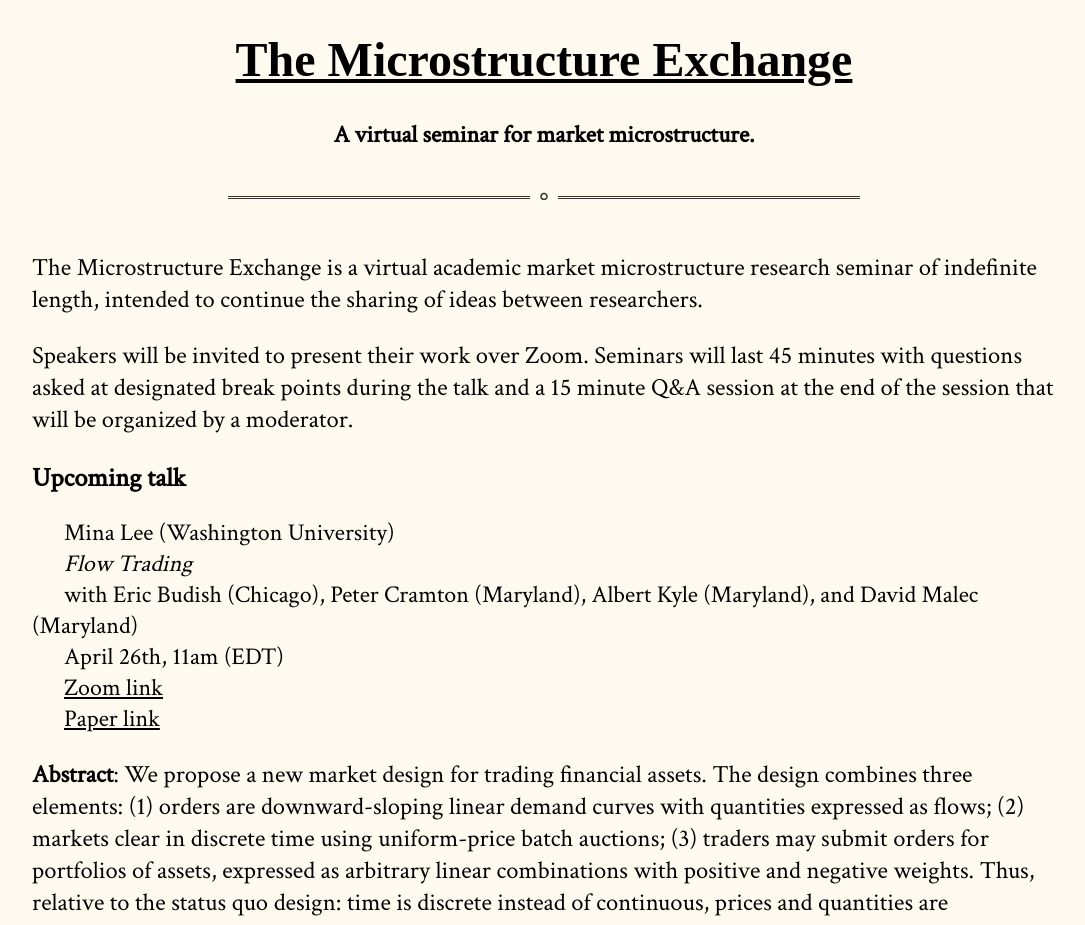
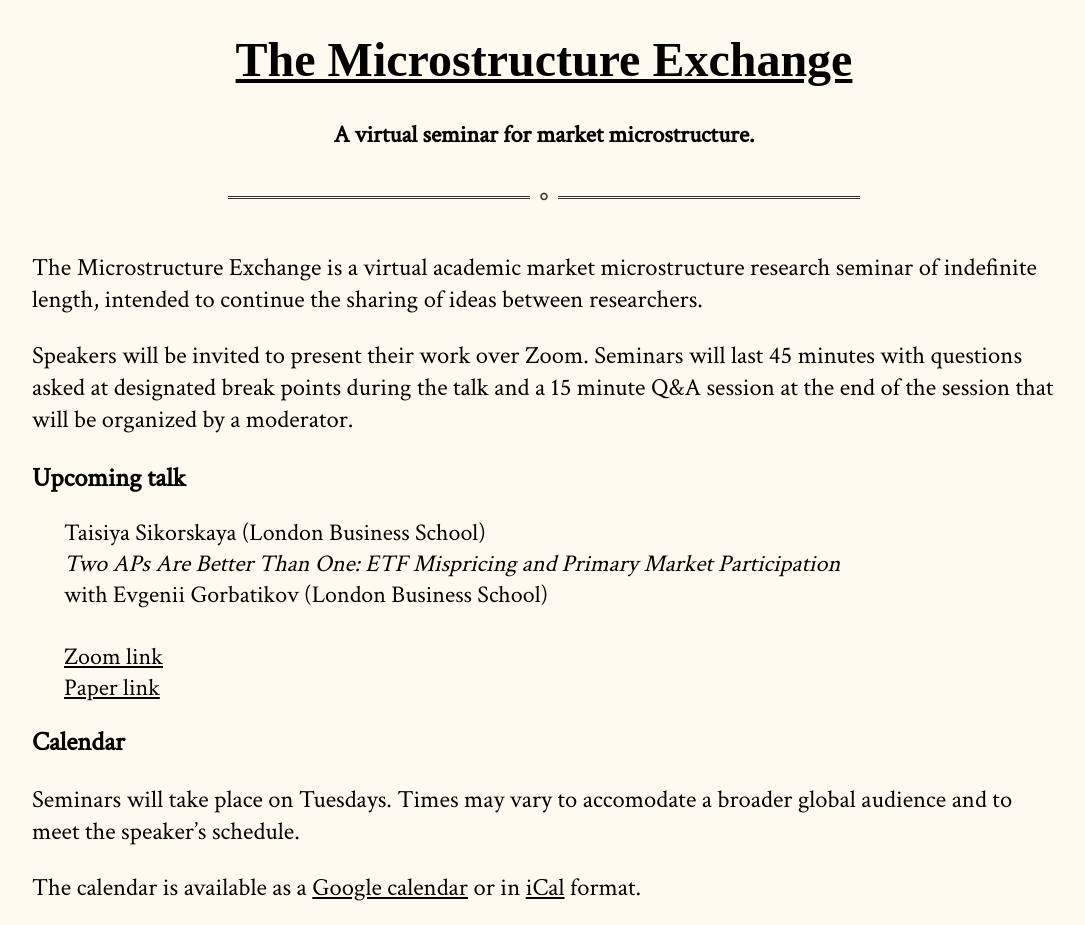
Before and after one commit to cpfiffer/microstructure.exchange, a Jekyll site: the page built from index.md, in a window 1280 px wide and 1400 px high, cut to the strip 0-925 px from the top of the window. Shown: the whole strip, without its empty margins (96-1181 px from the left). Built offline with Jekyll 4.4.1, drawn with Linux system fonts in a browser that asks for light colours; some web fonts are replaced; some of the changed text lies outside the part shown.

Commit message:
Add next speaker

```diff
--- a/_config.yml
+++ b/_config.yml
@@ -11,12 +11,12 @@ github:
   owner_name: Cameron Pfiffer
 
 speaker-info:
-  speaker-name: "Mina Lee (Washington University)"
-  speaker-paper: "Flow Trading"
-  coauthors: "Eric Budish (Chicago), Peter Cramton (Maryland), Albert Kyle (Maryland), and David Malec (Maryland)"
-  speaker-date: April 26th, 11am (EDT)
+  speaker-name: "Taisiya Sikorskaya (London Business School)"
+  speaker-paper: "Two APs Are Better Than One: ETF Mispricing and Primary Market Participation"
+  coauthors: "Evgenii Gorbatikov (London Business School)"
+  # speaker-date: April 26th, 11am (EDT)
   # discussant: "Michael Noe (Eurex), Amit Goyal (SFI/Lausanne), and Eric Uhlmann (INSEAD)"
-  paper-link: /papers/Flow trading 2022Apr22.pdf
+  paper-link: https://papers.ssrn.com/sol3/papers.cfm?abstract_id=3923503
   webinar-link: https://stockholmuniversity.zoom.us/j/66623062541
   # slides-link: /slides/RobinhoodSlides_TME.pdf
 
--- a/index.md
+++ b/index.md
@@ -18,7 +18,7 @@ Speakers will be invited to present their work over Zoom. Seminars will last 45
 
 {% include upcoming-speaker.html %}
 
-**Abstract**: We propose a new market design for trading financial assets. The design combines three elements: (1) orders are downward-sloping linear demand curves with quantities expressed as flows; (2) markets clear in discrete time using uniform-price batch auctions; (3) traders may submit orders for portfolios of assets, expressed as arbitrary linear combinations with positive and negative weights. Thus, relative to the status quo design: time is discrete instead of continuous, prices and quantities are continuous instead of discrete, and traders can directly trade arbitrary portfolios. Clearing prices and quantities are shown to exist, with the latter unique, despite the wide variety of preferences that can be expressed via portfolio orders. Calculating prices and quantities is shown to be computationally feasible. Microfoundations for portfolio orders are provided. The proposal has six advantages over the current market design. Flow trading (1) eliminates sniping and the speed race, (2) avoids the complexities and inefficiencies caused by tick-size constraints, (3) reduces the cost and complexity of trading large quantities over time, (4) reduces the cost and complexity of trading portfolios, (5) reduces the cost and complexity of providing liquidity in correlated assets, and (6) improves fairness and transparency of optimal execution.
+<!-- **Abstract**: We propose a new market design for trading financial assets. The design combines three elements: (1) orders are downward-sloping linear demand curves with quantities expressed as flows; (2) markets clear in discrete time using uniform-price batch auctions; (3) traders may submit orders for portfolios of assets, expressed as arbitrary linear combinations with positive and negative weights. Thus, relative to the status quo design: time is discrete instead of continuous, prices and quantities are continuous instead of discrete, and traders can directly trade arbitrary portfolios. Clearing prices and quantities are shown to exist, with the latter unique, despite the wide variety of preferences that can be expressed via portfolio orders. Calculating prices and quantities is shown to be computationally feasible. Microfoundations for portfolio orders are provided. The proposal has six advantages over the current market design. Flow trading (1) eliminates sniping and the speed race, (2) avoids the complexities and inefficiencies caused by tick-size constraints, (3) reduces the cost and complexity of trading large quantities over time, (4) reduces the cost and complexity of trading portfolios, (5) reduces the cost and complexity of providing liquidity in correlated assets, and (6) improves fairness and transparency of optimal execution.  -->
 ## Calendar
 
 Seminars will take place on Tuesdays. Times may vary to accomodate a broader global audience and to meet the speaker's schedule.
```
